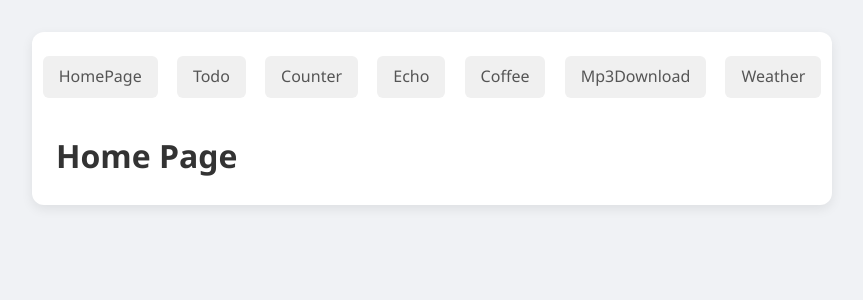
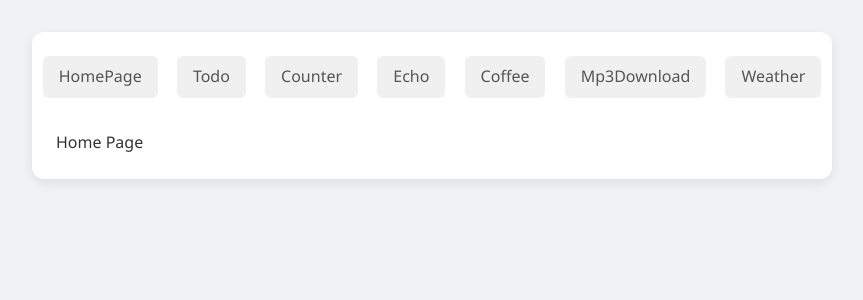
Before and after one commit to GitHubYucky/ReactTDDDTemplate, a React (Vite) app: page / in a window 1280 px wide. Shown: the top 300 px of the page, without its empty margins (208-1071 px from the left). Built offline with nearby package versions, Linux system fonts and the light colour scheme.

Commit message:
prepare for tailwindcss

```diff
--- a/package.json
+++ b/package.json
@@ -35,6 +35,7 @@
   },
   "devDependencies": {
     "@eslint/js": "^9.30.1",
+    "@tailwindcss/postcss": "^4.1.12",
     "@testing-library/jest-dom": "^6.6.4",
     "@testing-library/react": "^16.3.0",
     "@types/express": "^5.0.3",
@@ -53,7 +54,9 @@
     "gh-pages": "^6.3.0",
     "globals": "^16.3.0",
     "jsdom": "^26.1.0",
+    "postcss": "^8.5.6",
     "supertest": "^7.1.4",
+    "tailwindcss": "^4.1.12",
     "ts-node": "^10.9.2",
     "tsx": "^4.20.3",
     "typescript": "~5.8.3",
--- /dev/null
+++ b/postcss.config.js
@@ -0,0 +1,6 @@
+// postcss.config.js
+export default {
+    plugins: {
+      "@tailwindcss/postcss": {}, // v4 ではこれを使う
+    },
+  };
--- a/src/index.css
+++ b/src/index.css
@@ -1,4 +1,5 @@
 /* index.css */
+@import "tailwindcss";
 
 * {
   margin: 0;
--- a/src/main.tsx
+++ b/src/main.tsx
@@ -4,6 +4,7 @@ import './index.css'
 import {App} from '@/App'
 import { Provider } from 'react-redux'
 import { store } from './stores/store'
+import "./index.css"
 
 createRoot(document.getElementById('root')!).render(
   <StrictMode>
```
Also changed, not shown: 1 other file (tests, documents, lock files or other folders).
